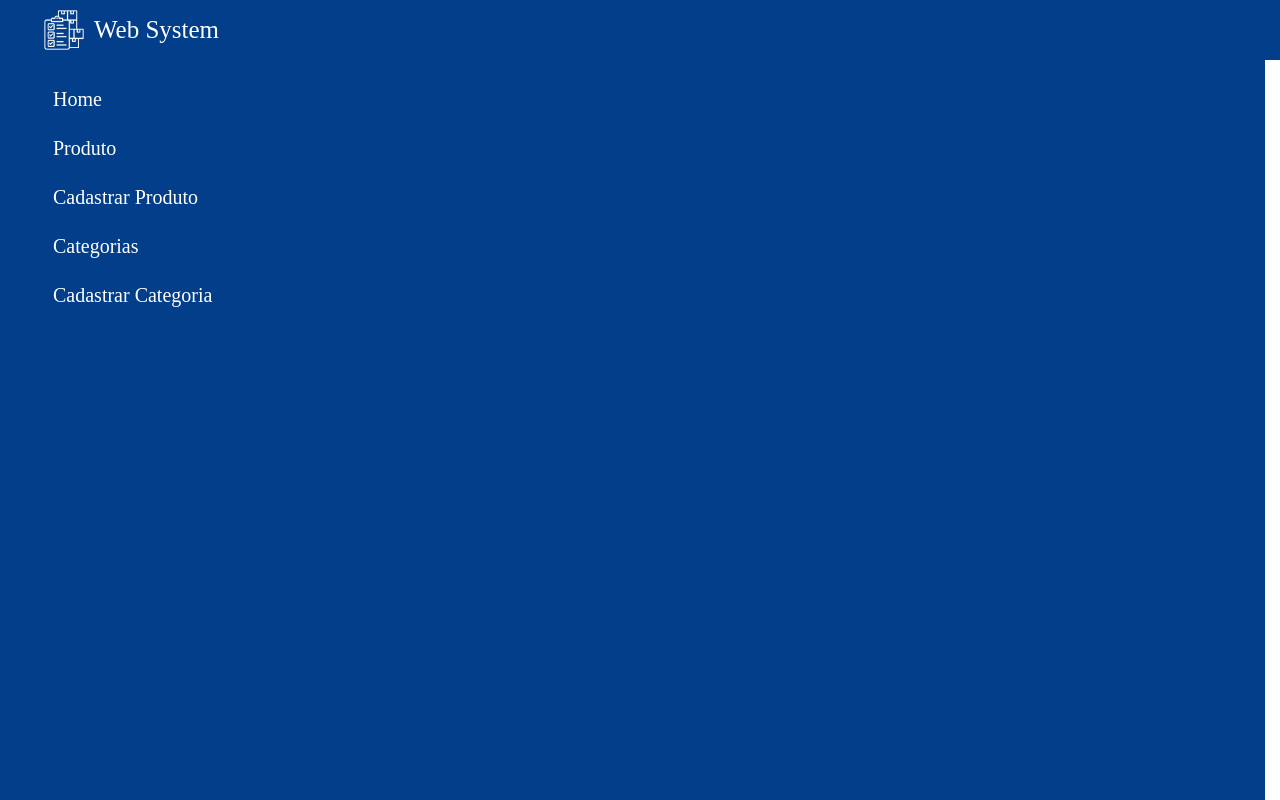
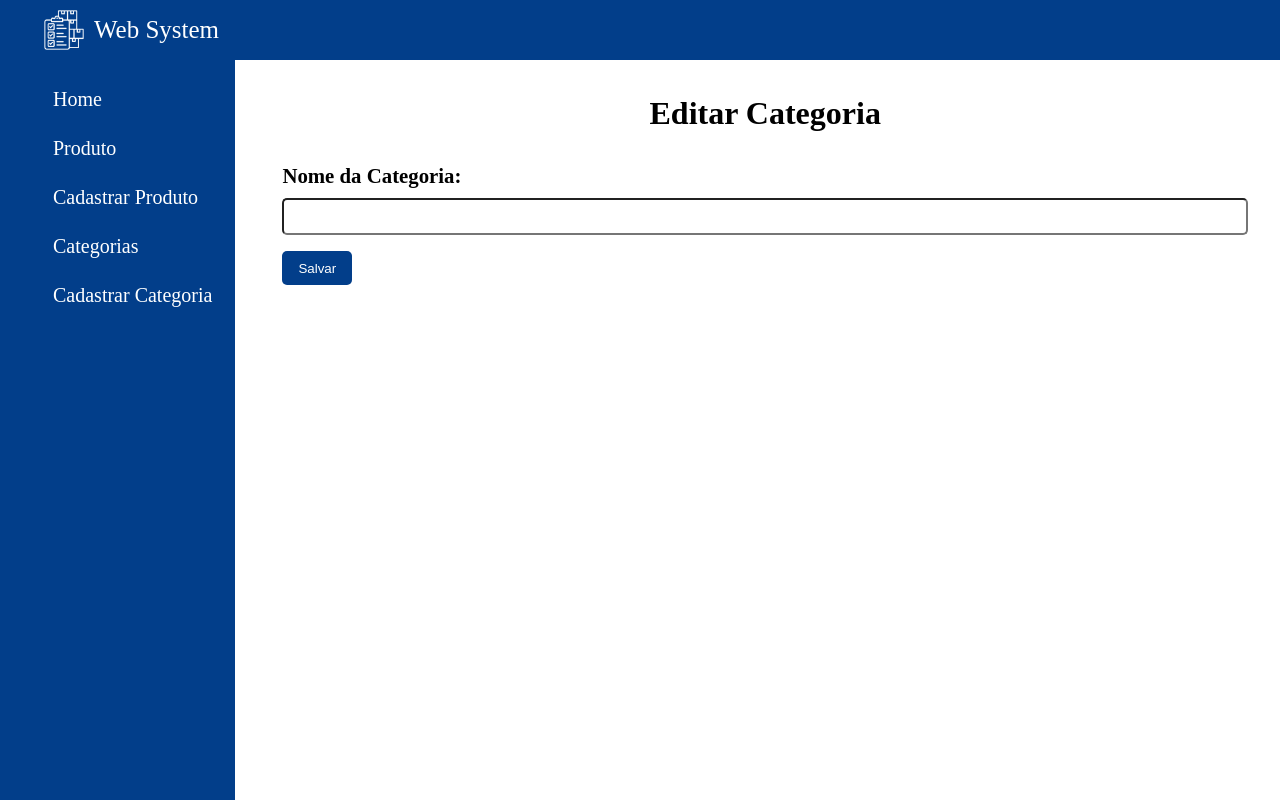
Before and after one commit to alveswellingtonn/estoque_web, a React (Create React App) app: page /edit-category/1 in a window 1280 px wide. Built offline with nearby package versions, Linux system fonts and the light colour scheme; no server answers; some icons are missing.

Commit message:
Desenvolvendo a tela de edição de dado da categoria

```diff
--- a/src/App.js
+++ b/src/App.js
@@ -8,6 +8,7 @@ import Product from './page/product/Product';
 import NewProduct from './page/newProduct/NewProduct';
 import Category from './page/category/Category';
 import NewCategory from './page/newCategory/NewCategory';
+import EditCategory from './page/EditCategory/EditCategory';
 
 function App() {
   return (
@@ -27,6 +28,7 @@ function App() {
 
           <Route path='/category' element={<Category/>} />
           <Route path='/new-category' element={<NewCategory/>} />
+          <Route path='/edit-category/:categoryId' element={<EditCategory/>} />
 
         </Routes>
 
--- a/src/components/sideBar/Sidebar.css
+++ b/src/components/sideBar/Sidebar.css
@@ -1,6 +1,6 @@
 .sidebar {
     background-color: #023e8a;
-    flex: 1;
+    /* flex: 1; */
     height: calc(100vh - 60px);
     position: sticky;
     padding: 15px;
--- /dev/null
+++ b/src/page/EditCategory/EditCategory.css
@@ -0,0 +1,4 @@
+.container {
+    background-color: #fff;
+
+}
--- /dev/null
+++ b/src/page/EditCategory/EditCategory.jsx
@@ -0,0 +1,66 @@
+import React, { useState, useEffect } from "react";
+import { useParams } from "react-router-dom";
+import './EditCategory.css';
+
+import Input from "../../components/form/Input";
+import SubmitButton from "../../components/form/SubmitButton";
+
+function EditCategory() {
+
+    const {categoryId} = useParams();
+    const [category, setCategory] = useState([]);
+
+  useEffect(() => {
+    fetch("https://parseapi.back4app.com/parse/functions/get-category-id", {
+      method: "POST",
+      headers: {
+        "X-Parse-Application-Id": "G5UQZkgY9ppEKKiXdjzAmNZQMsMJZeZyHX9qSaqO",
+        "X-Parse-REST-API-Key": "U3KlIUQrP7bHZEFOzaV65Jxcgd0nesPdC4K6pjhb",
+      },
+      body: JSON.stringify({
+        categoryId: categoryId
+      })
+    })
+      .then((resp) => resp.json())
+      .then((data) => {
+        setCategory(data.result);
+        console.log(data.result);
+      })
+      .catch((err) => console.log(err));
+  }, [categoryId]);
+
+  const submit = (e) => {
+    e.preventDefault();
+    // console.log('nome categoria: ' + category)
+    // createCategory()
+  }
+
+  function handleChange (e) {
+    setCategory(e.target.value)
+    // console.log('Valor Input: ' + category)
+  }
+
+
+  return (
+    <main className='new_category'>
+
+      <div className='title'>
+        <h1>Editar Categoria</h1>
+      </div>
+
+      <form onSubmit={submit}>
+
+        <Input
+          type='text' text='Nome da Categoria' name='name' placeholder={category.name} value={category.name}
+          handleOnChange={handleChange}
+        />
+
+        <SubmitButton text='Salvar'></SubmitButton>
+
+      </form>
+
+    </main>
+  )
+}
+
+export default EditCategory
--- a/src/page/category/Category.jsx
+++ b/src/page/category/Category.jsx
@@ -1,69 +1,63 @@
-import React, { useState, useEffect } from 'react';
-import './Category.css';
+import React, { useState, useEffect } from "react";
+import { Link } from "react-router-dom";
+import "./Category.css";
 
 function Category() {
-
   const [categories, setCategories] = useState([]);
 
   useEffect(() => {
-    fetch('https://parseapi.back4app.com/parse/functions/get-category', {
-      method: 'POST',
+    fetch("https://parseapi.back4app.com/parse/functions/get-category", {
+      method: "POST",
       headers: {
-        'X-Parse-Application-Id': 'G5UQZkgY9ppEKKiXdjzAmNZQMsMJZeZyHX9qSaqO',
-        'X-Parse-REST-API-Key': 'U3KlIUQrP7bHZEFOzaV65Jxcgd0nesPdC4K6pjhb',
-      }
+        "X-Parse-Application-Id": "G5UQZkgY9ppEKKiXdjzAmNZQMsMJZeZyHX9qSaqO",
+        "X-Parse-REST-API-Key": "U3KlIUQrP7bHZEFOzaV65Jxcgd0nesPdC4K6pjhb",
+      },
     })
       .then((resp) => resp.json())
-      .then(data => {
-        setCategories(data.result)
-        console.log(data.result)
+      .then((data) => {
+        setCategories(data.result);
+        console.log(data.result);
       })
-      .catch(err => console.log(err))
+      .catch((err) => console.log(err));
   }, []);
 
   // deletar categoria
   function deletarCategory(categoryId) {
-
     fetch(`https://parseapi.back4app.com/parse/functions/delete-category`, {
-      method: 'POST',
+      method: "POST",
       headers: {
-        'Content-Type': 'application/json',
-        'X-Parse-Application-Id': 'G5UQZkgY9ppEKKiXdjzAmNZQMsMJZeZyHX9qSaqO',
-        'X-Parse-REST-API-Key': 'U3KlIUQrP7bHZEFOzaV65Jxcgd0nesPdC4K6pjhb',
+        "Content-Type": "application/json",
+        "X-Parse-Application-Id": "G5UQZkgY9ppEKKiXdjzAmNZQMsMJZeZyHX9qSaqO",
+        "X-Parse-REST-API-Key": "U3KlIUQrP7bHZEFOzaV65Jxcgd0nesPdC4K6pjhb",
       },
       body: JSON.stringify({
-        categoryId: categoryId
+        categoryId: categoryId,
+      }),
     })
-    })
-    .then( resp => {
-      console.log(resp)
-      if(resp.ok) {
-        console.log('categoria excluida')
-      }
-      else {
-        console.log('NAO REMOVIDO')
+      .then((resp) => {
+        console.log(resp);
+        if (resp.ok) {
+          console.log("categoria excluida");
+        } else {
+          console.log("NAO REMOVIDO");
         }
       })
-    .catch(error => console.log(error))
+      .catch((error) => console.log(error));
   }
 
   const remove = (e) => {
     e.preventDefault();
-    deletarCategory(e.target.value)
-  }
-
+    deletarCategory(e.target.value);
+  };
 
   return (
-    <div className='category'>
-
-      <div className='container_category'>
+    <div className="category">
+      <div className="container_category">
         <h1>Categorias</h1>
       </div>
 
       <div className="table_category">
-
         <table>
-
           <thead>
             <tr>
               <th>Categoria</th>
@@ -71,26 +65,28 @@ function Category() {
           </thead>
 
           <tbody>
-            {
-              categories.map((category) => (
+            {categories.map((category) => (
               <tr key={category.objectId}>
+                <td>{category.name}</td>
                 <td>
-                    {category.name}
-                  </td>
-                  <td>
-                    <button onClick={remove} value={category.objectId}>Deletar</button>
+                  <button onClick={remove} value={category.objectId}>
+                    Deletar
+                  </button>
+
+                  <Link to={`/edit-category/${category.objectId}`} className="link">
+                    <button>
+                      Editar + {category.objectId}
+                    </button>
+                  </Link>
+
                 </td>
               </tr>
-              ))
-            }
+            ))}
           </tbody>
-
         </table>
-
       </div>
-
     </div>
-  )
+  );
 }
 
-export default Category
+export default Category;
```
Also changed, not shown: 1 other file (tests, documents, lock files or other folders). Lines whose indentation alone changed are shown as unchanged.
